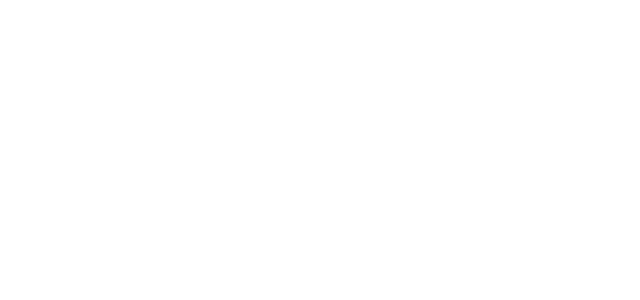
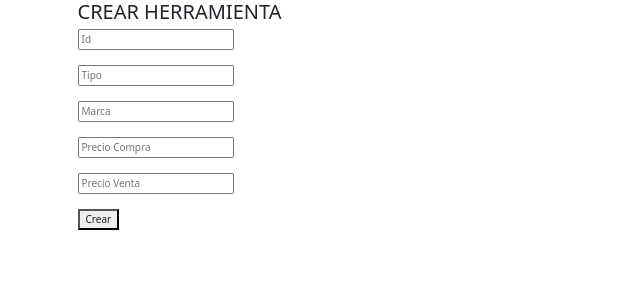
Before and after one commit to donatomarino/ProyectoCrud-Taller, a React (Create React App) app in the folder client/: page /create-tool in a window 1280 px wide. Before the commit this address had no page. Shown: the top 300 px of the page, without its empty margins (0-640 px from the left). Built offline with nearby package versions, Linux system fonts and the light colour scheme.

Commit message:
Nuevas rutas endpoints

```diff
--- a/client/src/App.js
+++ b/client/src/App.js
@@ -1,6 +1,7 @@
 // Jaime / 16-12-2024 / Formulario del login / 1.0.0
 import Login from "./components/login/Login"
 import Register from "./components/register/Register";
+import CreateTool from "./components/tool/CreateTool";
 import Encargado from "./pages/Encargado";
 import { BrowserRouter, Routes, Route } from 'react-router-dom'
 
@@ -21,6 +22,12 @@
             <Register />
           </div>
         } />
+        <Route path="/create-tool" element={
+          <div class="container">
+            <h2>CREAR HERRAMIENTA</h2>
+            <CreateTool />
+          </div>
+        } />
     </Routes>
 
 
--- a/client/src/components/Input.js
+++ b/client/src/components/Input.js
@@ -6,7 +6,7 @@
     switch (tag) {
         case "input":
             return (
-                <input type={type} placeholder={placeholder} name={name}/>
+                <input type={type} placeholder={placeholder} name={name} />
             )
         case "radio":
             return (
@@ -15,6 +15,15 @@
                     <label for="admin">Encargado</label>
                     <input type={type} id='employed' name='rol' value="Mecanico" />
                     <label for="employed">Mecánico</label>
+                </div>
+            )
+        case "radio2":
+            return (
+                <div>
+                    <input type={type} id='show' name='visible' value="true" />
+                    <label for="show">Visible</label>
+                    <input type={type} id='hidden' name='visible' value="false" />
+                    <label for="hidden">Oculto</label>
                 </div>
             )
         case "button":
--- /dev/null
+++ b/client/src/components/tool/CreateTool.js
@@ -0,0 +1,29 @@
+// Jaime / 16-12-2024 / Formulario para el login / 1.0.0
+import Input from "../Input";
+
+export default function CreateTool() {
+    return(
+        <form action="http://127.0.0.1:3001/create-tool" method="POST">
+            <div class="form-group">
+                <Input tag="input" placeholder="Id" type="number" name="id"/>
+            </div>
+
+            <div class="form-group">
+                <Input tag="input" placeholder="Tipo" type="text" name="tipo"/>
+            </div>
+
+            <div class="form-group">
+                <Input tag="input" placeholder="Marca" type="text" name="marca"/>
+            </div>
+
+            <div class="form-group">
+                <Input tag="input" placeholder="Precio Compra" type="number" name="precio_compra"/>
+            </div>
+
+            <div class="form-group">
+                <Input tag="input" placeholder="Precio Venta" type="number" name="precio_venta"/>
+            </div>
+            <Input tag="button" type="submit" placeholder="Crear" />
+        </form>
+    )
+}
```
